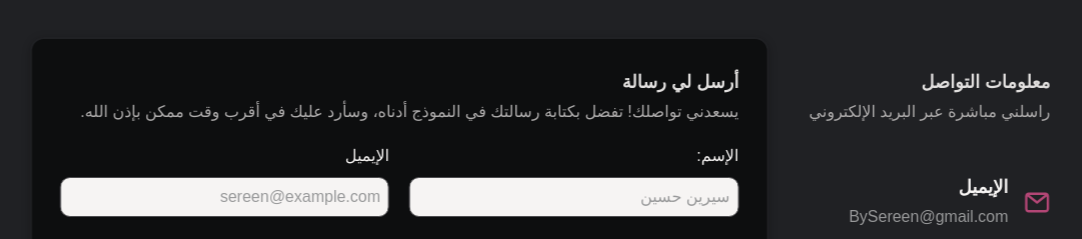
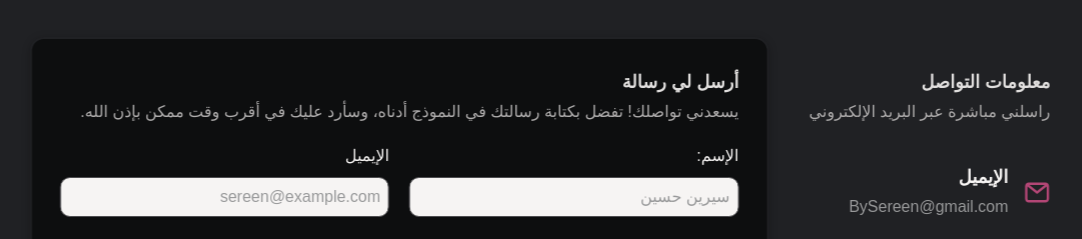
Before and after one commit to By-Sereen/Portfolio, a plain HTML site: page index.html in a window 1280 px wide. Shown: the part 4462-4701 px from the top of the page, without its empty margins (100-1182 px from the left). Drawn offline with Linux system fonts and the light colour scheme.

Commit message:
Update styles.css

```diff
--- a/styles.css
+++ b/styles.css
@@ -934,7 +934,7 @@ main{
   display: flex;
   gap: 16px;
   margin-bottom: 8px;
-  padding:10px 0px;
+  padding:٦px 0px;
 
 }
 
```
